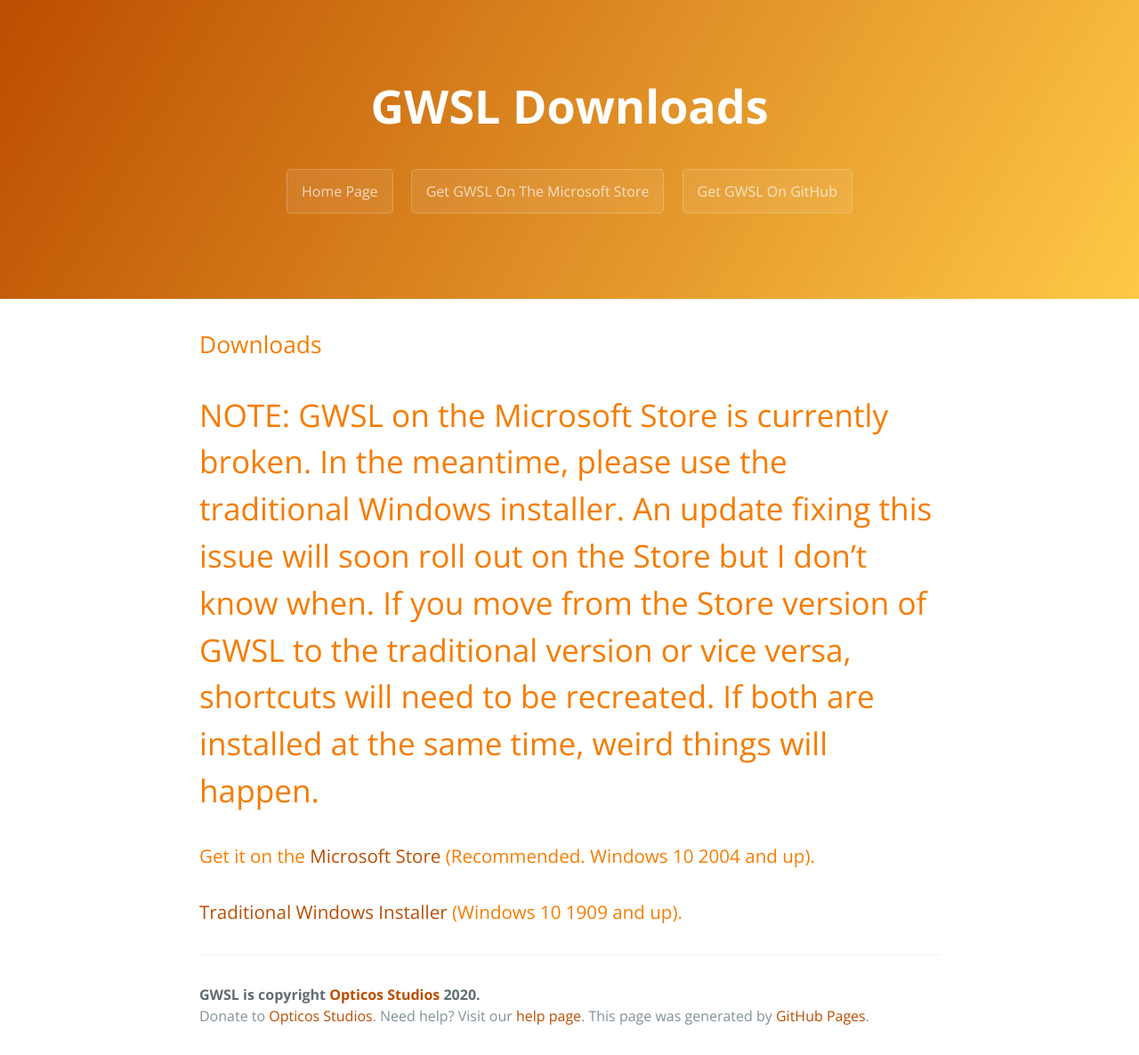
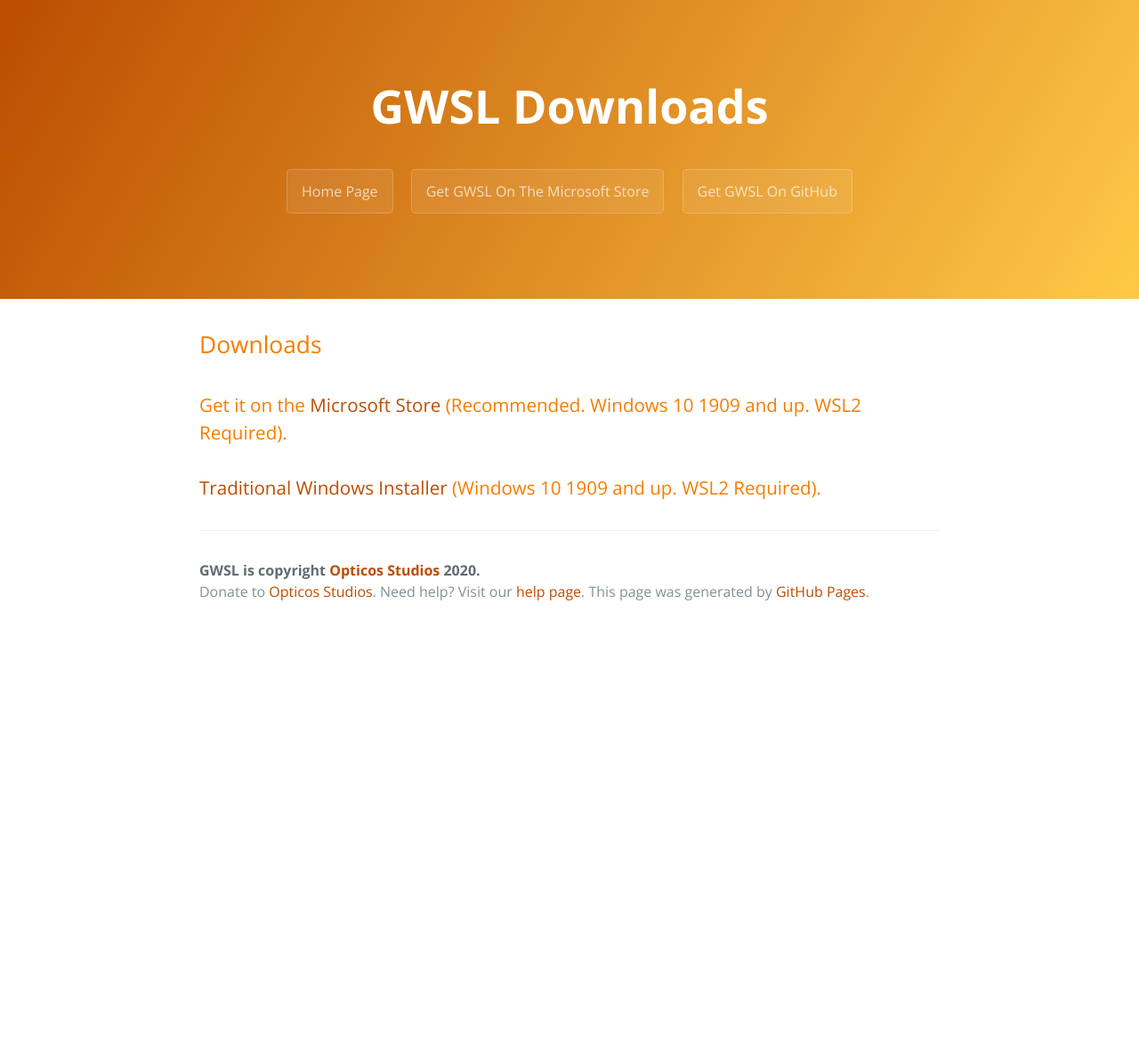
Before and after one commit to Opticos/gwsl, a Jekyll site: the page built from tutorials/download.md, in a window 1280 px wide. Shown: the whole page at 89% size. Built offline with Jekyll 4.4.1, drawn with Linux system fonts in a browser that asks for light colours; the repository's description, which GitHub fills in, is left out; after the commit the page ends 900 px from its top, so only the background shows below that.

Commit message:
Update download.md

```diff
--- a/tutorials/download.md
+++ b/tutorials/download.md
@@ -6,9 +6,7 @@ permalink: /tutorials/download.html
 
 ## Downloads
 
-# NOTE: GWSL on the Microsoft Store is currently broken. In the meantime, please use the traditional Windows installer. An update fixing this issue will soon roll out on the Store but I don't know when. If you move from the Store version of GWSL to the traditional version or vice versa, shortcuts will need to be recreated. If both are installed at the same time, weird things will happen.
-
-### Get it on the [Microsoft Store](https://www.microsoft.com/store/productId/9NL6KD1H33V3) (Recommended. Windows 10 2004 and up).
+### Get it on the [Microsoft Store](https://www.microsoft.com/store/productId/9NL6KD1H33V3) (Recommended. Windows 10 1909 and up. WSL2 Required).
 
 
-### [Traditional Windows Installer](https://github.com/Opticos/GWSL-Source/releases/) (Windows 10 1909 and up).
+### [Traditional Windows Installer](https://github.com/Opticos/GWSL-Source/releases/) (Windows 10 1909 and up. WSL2 Required).
```
